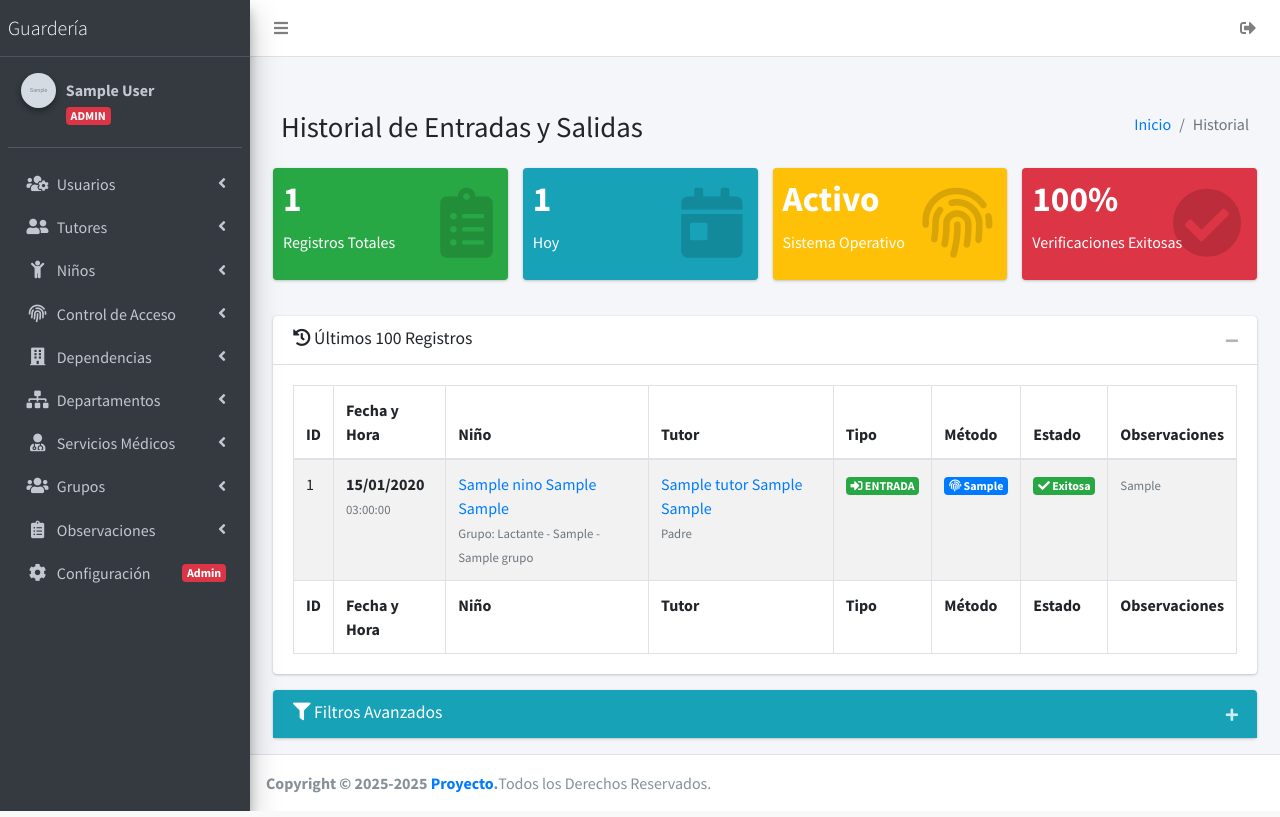
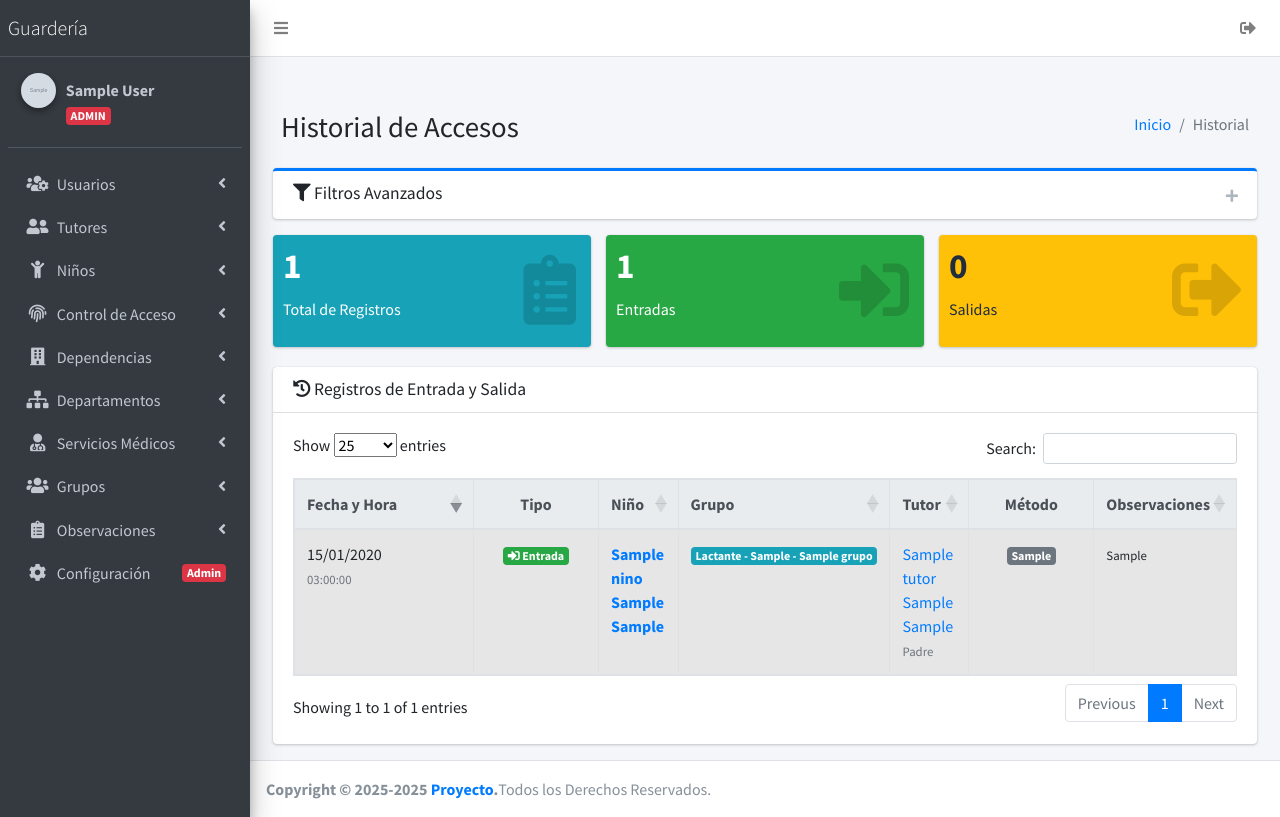
Before and after one commit to NASA312/proyecto, a Django app: page /guarderia/registros/historial/ in a window 1280 px wide. Run offline with Django 5.2, Linux system fonts and the light colour scheme; a user stored in the database is signed in; tables that the repository leaves empty hold one stand-in row (values such as "Sample post"); grey boxes marked "Sample" are stand-in pictures; some libraries are stand-ins or nearby versions.

Commit message:
Implementar filtros avanzados en el historial de accesos y mejorar la visualización de estadísticas

```diff
--- a/src/guarderia/templates/guarderia/registros/historial.html
+++ b/src/guarderia/templates/guarderia/registros/historial.html
@@ -8,11 +8,11 @@
   <div class="container-fluid">
     <div class="row mb-2">
       <div class="col-sm-6">
-        <h1 class="m-0">Historial de Entradas y Salidas</h1>
+        <h1 class="m-0">Historial de Accesos</h1>
       </div>
       <div class="col-sm-6">
         <ol class="breadcrumb float-sm-right">
-          <li class="breadcrumb-item"><a href="/">Inicio</a></li>
+          <li class="breadcrumb-item"><a href="{% url 'guarderia:dashboard' %}">Inicio</a></li>
           <li class="breadcrumb-item active">Historial</li>
         </ol>
       </div>
@@ -22,53 +22,154 @@
 
 <section class="content">
   <div class="container-fluid">
-    <!-- Estadísticas Rápidas -->
-    <div class="row mb-3">
-      <div class="col-lg-3 col-6">
-        <div class="small-box bg-success">
+
+    <!-- Filtros Avanzados -->
+    <div class="row">
+      <div class="col-12">
+        <div class="card card-outline card-primary collapsed-card">
+          <div class="card-header">
+            <h3 class="card-title">
+              <i class="fas fa-filter"></i> Filtros Avanzados
+            </h3>
+            <div class="card-tools">
+              <button type="button" class="btn btn-tool" data-card-widget="collapse">
+                <i class="fas fa-plus"></i>
+              </button>
+            </div>
+          </div>
+          <div class="card-body">
+            <!-- ⚠️ IMPORTANTE: No usar onsubmit ni preventDefault, dejar que se envíe normalmente -->
+            <form method="get" id="formFiltros" action="{% url 'guarderia:historial_accesos' %}">
+              <div class="row">
+                <div class="col-md-2">
+                  <div class="form-group">
+                    <label>Fecha Desde</label>
+                    <input type="date"
+                           name="fecha_desde"
+                           class="form-control"
+                           value="{{ filtro_fecha_desde }}">
+                  </div>
+                </div>
+                <div class="col-md-2">
+                  <div class="form-group">
+                    <label>Fecha Hasta</label>
+                    <input type="date"
+                           name="fecha_hasta"
+                           class="form-control"
+                           value="{{ filtro_fecha_hasta }}">
+                  </div>
+                </div>
+                <div class="col-md-3">
+                  <div class="form-group">
+                    <label>Niño</label>
+                    <select name="nino" class="form-control select2" id="filtroNino">
+                      <option value="">Todos los niños</option>
+                      {% for nino in ninos %}
+                        <option value="{{ nino.id }}"
+                          {% if filtro_nino == nino.id|stringformat:"s" %}selected{% endif %}>
+                          {{ nino.apellido_paterno }} {{ nino.apellido_materno }}, {{ nino.nombre }}
+                        </option>
+                      {% endfor %}
+                    </select>
+                  </div>
+                </div>
+                <div class="col-md-3">
+                  <div class="form-group">
+                    <label>Tutor</label>
+                    <select name="tutor" class="form-control select2" id="filtroTutor">
+                      <option value="">Todos los tutores</option>
+                      {% for tutor in tutores %}
+                        <option value="{{ tutor.id }}"
+                          {% if filtro_tutor == tutor.id|stringformat:"s" %}selected{% endif %}>
+                          {{ tutor.nombre_completo }}
+                        </option>
+                      {% endfor %}
+                    </select>
+                  </div>
+                </div>
+                <div class="col-md-2">
+                  <div class="form-group">
+                    <label>Tipo</label>
+                    <select name="tipo" class="form-control">
+                      <option value="">Todos</option>
+                      {% for value, label in tipo_choices %}
+                        <option value="{{ value }}"
+                          {% if filtro_tipo == value %}selected{% endif %}>
+                          {{ label }}
+                        </option>
+                      {% endfor %}
+                    </select>
+                  </div>
+                </div>
+              </div>
+              <div class="row">
+                <div class="col-md-3">
+                  <div class="form-group">
+                    <label>Grupo</label>
+                    <select name="grupo" class="form-control">
+                      <option value="">Todos los grupos</option>
+                      {% for grupo in grupos %}
+                        <option value="{{ grupo.id }}"
+                          {% if filtro_grupo == grupo.id|stringformat:"s" %}selected{% endif %}>
+                          {{ grupo }}
+                        </option>
+                      {% endfor %}
+                    </select>
+                  </div>
+                </div>
+                <div class="col-md-9 text-right">
+                  <label>&nbsp;</label>
+                  <div>
+                    <button type="submit" class="btn btn-primary">
+                      <i class="fas fa-search"></i> Buscar
+                    </button>
+                    <a href="{% url 'guarderia:historial_accesos' %}" class="btn btn-secondary">
+                      <i class="fas fa-eraser"></i> Limpiar
+                    </a>
+                    <button type="button" class="btn btn-success" onclick="exportarExcel()">
+                      <i class="fas fa-file-excel"></i> Exportar Excel
+                    </button>
+                  </div>
+                </div>
+              </div>
+            </form>
+          </div>
+        </div>
+      </div>
+    </div>
+
+    <!-- Estadísticas -->
+    <div class="row">
+      <div class="col-md-4">
+        <div class="small-box bg-info">
           <div class="inner">
-            <h3>{{ registros|length }}</h3>
-            <p>Registros Totales</p>
+            <h3>{{ total_registros }}</h3>
+            <p>Total de Registros</p>
           </div>
           <div class="icon">
             <i class="fas fa-clipboard-list"></i>
           </div>
         </div>
       </div>
-      <div class="col-lg-3 col-6">
-        <div class="small-box bg-info">
+      <div class="col-md-4">
+        <div class="small-box bg-success">
           <div class="inner">
-            <h3>
-              {% with entradas=registros|length %}
-                {{ entradas }}
-              {% endwith %}
-            </h3>
-            <p>Hoy</p>
+            <h3>{{ entradas }}</h3>
+            <p>Entradas</p>
           </div>
           <div class="icon">
-            <i class="fas fa-calendar-day"></i>
+            <i class="fas fa-sign-in-alt"></i>
           </div>
         </div>
       </div>
-      <div class="col-lg-3 col-6">
+      <div class="col-md-4">
         <div class="small-box bg-warning">
           <div class="inner">
-            <h3 style="color: white;">Activo</h3>
-            <p style="color: white;">Sistema Operativo</p>
+            <h3>{{ salidas }}</h3>
+            <p>Salidas</p>
           </div>
           <div class="icon">
-            <i class="fas fa-fingerprint"></i>
-          </div>
-        </div>
-      </div>
-      <div class="col-lg-3 col-6">
-        <div class="small-box bg-danger">
-          <div class="inner">
-            <h3>100%</h3>
-            <p>Verificaciones Exitosas</p>
-          </div>
-          <div class="icon">
-            <i class="fas fa-check-circle"></i>
+            <i class="fas fa-sign-out-alt"></i>
           </div>
         </div>
       </div>
@@ -79,41 +180,54 @@
       <div class="col-12">
         <div class="card">
           <div class="card-header">
-            <h3 class="card-title"><i class="fas fa-history"></i> Últimos 100 Registros</h3>
-            <div class="card-tools">
-              <button type="button" class="btn btn-tool" data-card-widget="collapse">
-                <i class="fas fa-minus"></i>
-              </button>
-            </div>
+            <h3 class="card-title">
+              <i class="fas fa-history"></i> Registros de Entrada y Salida
+            </h3>
           </div>
           <div class="card-body">
-            <table id="tablaRegistros" class="table table-bordered table-striped table-hover">
-              <thead>
+
+            <!-- 7 columnas: Fecha/Hora | Tipo | Niño | Grupo | Tutor | Método | Observaciones -->
+            <table id="tablaRegistros" class="table table-striped table-bordered table-hover w-100">
+              <thead class="thead-light">
                 <tr>
-                  <th>ID</th>
-                  <th>Fecha y Hora</th>
+                  <th style="width:140px;">Fecha y Hora</th>
+                  <th class="text-center" style="width:100px;">Tipo</th>
                   <th>Niño</th>
+                  <th style="width:150px;">Grupo</th>
                   <th>Tutor</th>
-                  <th>Tipo</th>
-                  <th>Método</th>
-                  <th>Estado</th>
+                  <th class="text-center" style="width:100px;">Método</th>
                   <th>Observaciones</th>
                 </tr>
               </thead>
               <tbody>
                 {% for registro in registros %}
-                <tr class="{% if not registro.verificacion_exitosa %}table-danger{% endif %}">
-                  <td>{{ registro.id }}</td>
+                <tr>
                   <td>
-                    <strong>{{ registro.fecha_hora|date:"d/m/Y" }}</strong><br>
-                    <small class="text-muted">{{ registro.fecha_hora|date:"H:i:s" }}</small>
+                    {{ registro.fecha_hora|date:"d/m/Y" }}<br>
+                    <small class="text-muted">{{ registro.fecha_hora|time:"H:i:s" }}</small>
+                  </td>
+                  <td class="text-center">
+                    {% if registro.tipo == 'ENTRADA' %}
+                      <span class="badge badge-success">
+                        <i class="fas fa-sign-in-alt"></i> Entrada
+                      </span>
+                    {% else %}
+                      <span class="badge badge-warning">
+                        <i class="fas fa-sign-out-alt"></i> Salida
+                      </span>
+                    {% endif %}
                   </td>
                   <td>
                     <a href="{% url 'guarderia:detalle_nino' registro.nino.id %}">
-                      {{ registro.nino.nombre_completo }}
+                      <strong>{{ registro.nino.nombre_completo }}</strong>
                     </a>
-                    <br>
-                    <small class="text-muted">Grupo: {{ registro.nino.grupo }}</small>
+                  </td>
+                  <td>
+                    {% if registro.nino.grupo %}
+                      <span class="badge badge-info">{{ registro.nino.grupo }}</span>
+                    {% else %}
+                      <span class="text-muted">Sin grupo</span>
+                    {% endif %}
                   </td>
                   <td>
                     <a href="{% url 'guarderia:detalle_tutor' registro.tutor.id %}">
@@ -122,139 +236,85 @@
                     <br>
                     <small class="text-muted">{{ registro.tutor.get_parentesco_display }}</small>
                   </td>
-                  <td>
-                    {% if registro.tipo == 'ENTRADA' %}
-                      <span class="badge badge-success">
-                        <i class="fas fa-sign-in-alt"></i> ENTRADA
+                  <td class="text-center">
+                    {% if registro.metodo_verificacion == 'HUELLA' %}
+                      <span class="badge badge-primary">
+                        <i class="fas fa-fingerprint"></i> Huella
                       </span>
                     {% else %}
-                      <span class="badge badge-info">
-                        <i class="fas fa-sign-out-alt"></i> SALIDA
-                      </span>
+                      <span class="badge badge-secondary">{{ registro.metodo_verificacion }}</span>
                     {% endif %}
                   </td>
                   <td>
-                    <span class="badge badge-primary">
-                      <i class="fas fa-fingerprint"></i> {{ registro.metodo_verificacion }}
-                    </span>
-                  </td>
-                  <td>
-                    {% if registro.verificacion_exitosa %}
-                      <span class="badge badge-success">
-                        <i class="fas fa-check"></i> Exitosa
-                      </span>
+                    {% if registro.observaciones %}
+                      <small>{{ registro.observaciones|truncatewords:10 }}</small>
                     {% else %}
-                      <span class="badge badge-danger">
-                        <i class="fas fa-times"></i> Fallida
-                      </span>
+                      <span class="text-muted">—</span>
                     {% endif %}
                   </td>
-                  <td>
-                    <small class="text-muted">
-                      {{ registro.observaciones|default:"Sin observaciones" }}
-                    </small>
-                  </td>
-                </tr>
-                {% empty %}
-                <tr>
-                  <td colspan="8" class="text-center">No hay registros disponibles</td>
                 </tr>
                 {% endfor %}
               </tbody>
-              <tfoot>
-                <tr>
-                  <th>ID</th>
-                  <th>Fecha y Hora</th>
-                  <th>Niño</th>
-                  <th>Tutor</th>
-                  <th>Tipo</th>
-                  <th>Método</th>
-                  <th>Estado</th>
-                  <th>Observaciones</th>
-                </tr>
-              </tfoot>
             </table>
+
           </div>
         </div>
       </div>
     </div>
 
-    <!-- Filtros Rápidos -->
-    <div class="row">
-      <div class="col-md-12">
-        <div class="card card-info collapsed-card">
-          <div class="card-header">
-            <h3 class="card-title"><i class="fas fa-filter"></i> Filtros Avanzados</h3>
-            <div class="card-tools">
-              <button type="button" class="btn btn-tool" data-card-widget="collapse">
-                <i class="fas fa-plus"></i>
-              </button>
-            </div>
-          </div>
-          <div class="card-body">
-            <form method="get" class="row">
-              <div class="col-md-3">
-                <div class="form-group">
-                  <label>Fecha Desde:</label>
-                  <input type="date" name="fecha_desde" class="form-control">
-                </div>
-              </div>
-              <div class="col-md-3">
-                <div class="form-group">
-                  <label>Fecha Hasta:</label>
-                  <input type="date" name="fecha_hasta" class="form-control">
-                </div>
-              </div>
-              <div class="col-md-2">
-                <div class="form-group">
-                  <label>Tipo:</label>
-                  <select name="tipo" class="form-control">
-                    <option value="">Todos</option>
-                    <option value="ENTRADA">Entrada</option>
-                    <option value="SALIDA">Salida</option>
-                  </select>
-                </div>
-              </div>
-              <div class="col-md-2">
-                <div class="form-group">
-                  <label>Estado:</label>
-                  <select name="estado" class="form-control">
-                    <option value="">Todos</option>
-                    <option value="exitosa">Exitosa</option>
-                    <option value="fallida">Fallida</option>
-                  </select>
-                </div>
-              </div>
-              <div class="col-md-2">
-                <div class="form-group">
-                  <label>&nbsp;</label>
-                  <button type="submit" class="btn btn-primary btn-block">
-                    <i class="fas fa-search"></i> Filtrar
-                  </button>
-                </div>
-              </div>
-            </form>
-          </div>
-        </div>
-      </div>
-    </div>
   </div>
 </section>
 {% endblock %}
 
-{% block extra_js %}
+{% block scripts %}
 <script>
-  $(document).ready(function() {
-    $('#tablaRegistros').DataTable({
-      "language": {
-        "url": "//cdn.datatables.net/plug-ins/1.10.25/i18n/Spanish.json"
-      },
-      "responsive": true,
-      "autoWidth": false,
-      "order": [[0, "desc"]], // Ordenar por ID descendente
-      "pageLength": 25,
-      "lengthMenu": [[10, 25, 50, 100, -1], [10, 25, 50, 100, "Todos"]]
+$(document).ready(function () {
+
+  // Select2 para filtros
+  if ($.fn.select2) {
+    $('.select2').select2({
+      placeholder: 'Seleccione una opción',
+      allowClear: true,
+      width: '100%'
     });
+  }
+
+  // DataTable — 7 columnas, sin ordenar Tipo (1), Método (5)
+  $('#tablaRegistros').DataTable({
+    responsive: true,
+    autoWidth: false,
+    pageLength: 25,
+    lengthMenu: [[10, 25, 50, 100, -1], [10, 25, 50, 100, 'Todos']],
+    order: [[0, 'desc']],  // Ordenar por fecha descendente
+    columnDefs: [
+      { orderable: false, searchable: false, targets: [1, 5] }
+    ],
+    language: {
+      url: '//cdn.datatables.net/plug-ins/1.13.7/i18n/es-ES.json',
+      emptyTable: '<span class="text-muted"><i class="fas fa-info-circle"></i> No hay registros con los filtros seleccionados</span>'
+    }
   });
+
+});
+
+function exportarExcel() {
+  // Obtener parámetros actuales del formulario como query string
+  var formData = new FormData(document.getElementById('formFiltros'));
+  var params = new URLSearchParams(formData).toString();
+
+  Swal.fire({
+    title: 'Exportar a Excel',
+    text: '¿Desea exportar los registros filtrados a Excel?',
+    icon: 'question',
+    showCancelButton: true,
+    confirmButtonText: '<i class="fas fa-file-excel"></i> Sí, exportar',
+    cancelButtonText: 'Cancelar'
+  }).then(function (result) {
+    if (result.isConfirmed) {
+      // Redirigir a endpoint de exportación con parámetros GET
+      window.location.href = '/guarderia/registros/exportar-excel/?' + params;
+    }
+  });
+}
 </script>
-{% endblock %}
+{% endblock scripts %}
--- a/src/guarderia/views.py
+++ b/src/guarderia/views.py
@@ -364,10 +364,85 @@ def verificar_huella_tutor(request):
 @login_required
 @rol_requerido('ADMIN', 'EMPLEADO')
 def historial_accesos(request):
-    """Historial de entradas y salidas"""
-    registros = RegistroAcceso.objects.all().select_related('nino', 'tutor').order_by('-fecha_hora')[:100]
-    ctx = {'registros': registros}
-    return render(request, 'guarderia/registros/historial.html', ctx)
+    """Historial de entradas y salidas con filtros avanzados"""
+
+    # Obtener parámetros de filtro
+    fecha_desde = request.GET.get('fecha_desde', '')
+    fecha_hasta = request.GET.get('fecha_hasta', '')
+    nino_id = request.GET.get('nino', '')
+    tutor_id = request.GET.get('tutor', '')
+    tipo = request.GET.get('tipo', '')  # ENTRADA o SALIDA
+    grupo_id = request.GET.get('grupo', '')
+
+    # Query base
+    registros = RegistroAcceso.objects.select_related(
+        'nino',
+        'tutor',
+        'nino__grupo'
+    )
+
+    # ⚠️ APLICAR TODOS LOS FILTROS ANTES DEL SLICE
+    if fecha_desde:
+        try:
+            fecha_desde_obj = datetime.strptime(fecha_desde, '%Y-%m-%d').date()
+            registros = registros.filter(fecha_hora__date__gte=fecha_desde_obj)
+        except ValueError:
+            messages.warning(request, 'Formato de fecha desde inválido')
+
+    if fecha_hasta:
+        try:
+            fecha_hasta_obj = datetime.strptime(fecha_hasta, '%Y-%m-%d').date()
+            registros = registros.filter(fecha_hora__date__lte=fecha_hasta_obj)
+        except ValueError:
+            messages.warning(request, 'Formato de fecha hasta inválido')
+
+    if nino_id:
+        registros = registros.filter(nino_id=nino_id)
+
+    if tutor_id:
+        registros = registros.filter(tutor_id=tutor_id)
+
+    if tipo:
+        registros = registros.filter(tipo=tipo)
+
+    if grupo_id:
+        registros = registros.filter(nino__grupo_id=grupo_id)
+
+    # ⚠️ CALCULAR ESTADÍSTICAS ANTES DEL SLICE
+    total_registros = registros.count()
+    entradas = registros.filter(tipo='ENTRADA').count()
+    salidas = registros.filter(tipo='SALIDA').count()
+
+    # ⚠️ APLICAR ORDER BY Y SLICE AL FINAL
+    registros = registros.order_by('-fecha_hora')[:500]
+
+    # Datos para los select de filtros
+    ninos = Nino.objects.filter(activo=True).order_by('apellido_paterno', 'nombre')
+    tutores = Tutor.objects.filter(activo=True).order_by('apellido_paterno', 'nombre')
+    grupos = Grupo.objects.filter(activo=True).order_by('tipo', 'grado', 'nombre')
+
+    context = {
+        'registros': registros,
+        'ninos': ninos,
+        'tutores': tutores,
+        'grupos': grupos,
+        'tipo_choices': RegistroAcceso.TIPO_CHOICES,
+
+        # Estadísticas
+        'total_registros': total_registros,
+        'entradas': entradas,
+        'salidas': salidas,
+
+        # Mantener valores de filtros
+        'filtro_fecha_desde': fecha_desde,
+        'filtro_fecha_hasta': fecha_hasta,
+        'filtro_nino': nino_id,
+        'filtro_tutor': tutor_id,
+        'filtro_tipo': tipo,
+        'filtro_grupo': grupo_id,
+    }
+
+    return render(request, 'guarderia/registros/historial.html', context)
 
 # Agregar esta nueva función en views.py
 
```
